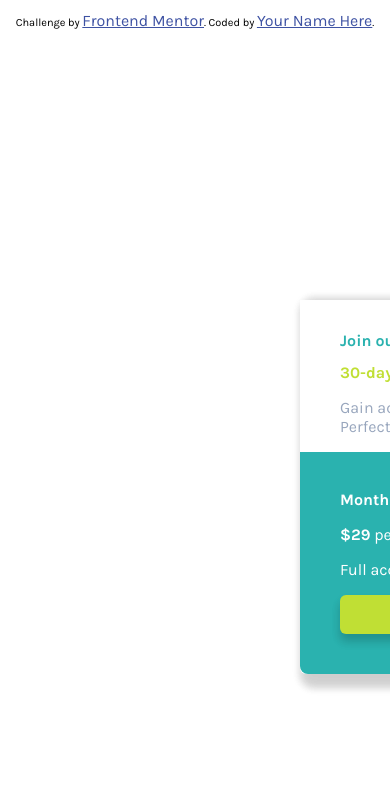
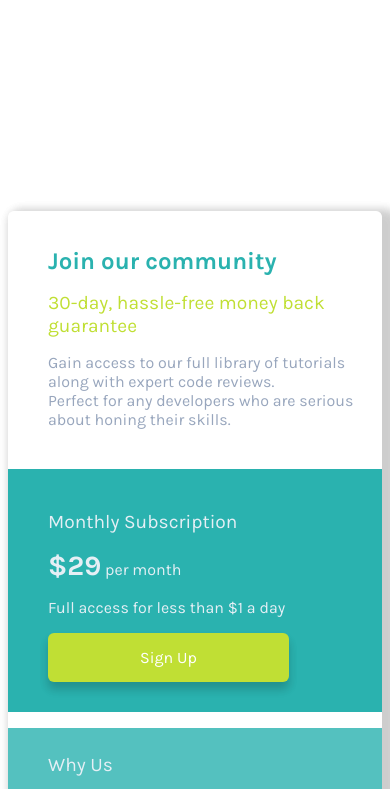
Before and after one commit to LLeith/single-price-grid, a plain HTML site: page index.html in a window 390 px wide. Shown: the top 789 px of the page. Drawn offline with Linux system fonts and the light colour scheme.

Commit message:
added button hover state & media query

```diff
--- a/CSS/style.css
+++ b/CSS/style.css
@@ -1,9 +1,9 @@
 :root {
   --Cyan: hsl(179, 62%, 43%);
+  --Cyan-Opaque: hsl(179, 62%, 43%, 0.8);
   --Bright-Yellow: hsl(71, 73%, 54%);
   --Light-Gray: hsl(204, 43%, 93%);
   --Grayish-Blue: hsl(218, 22%, 67%);
-  --Light-Cyan: hsla(179, 75%, 64%, 1);
 }
 
 * {
@@ -20,22 +20,26 @@
 h1 {
   color: var(--Cyan);
   font-weight: 700;
+  font-size: 1.5em;
 }
 
 .community_box {
   background-color: white;
   padding-left: 40px;
   padding-top: 20px;
+  border-radius: 8px;
 }
 
 .community_box h2 {
   color: var(--Bright-Yellow);
-  font-weight: 700;
+  font-weight: 400;
+  font-size: 1.2em;
 }
 
 .community_box p {
   color: var(--Grayish-Blue);
   font-weight: 400;
+  margin-bottom: 40px;
 }
 
 .sub_box {
@@ -47,36 +51,36 @@ h1 {
 }
 
 .sub_box h2 {
-  color: white;
-  font-weight: 700;
+  color: var(--Light-Gray);
+  font-weight: 400;
+  font-size: 1.2em;
 }
 
 .sub_box p {
-  color: white;
+  color: var(--Light-Gray);
   font-weight: 400;
 }
 
 .why_box {
-  background-color: var(--Light-Cyan);
+  background-color: var(--Cyan-Opaque);
   grid-column: 2;
   border-radius: 0px 0px 8px 0px;
+  padding-bottom: 30px;
 }
 
 .why_box h2 {
-  color: white;
-  font-weight: 700;
+  color: var(--Light-Gray);
+  font-weight: 400;
+  font-size: 1.2em;
   padding-left: 40px;
   padding-top: 25px;
 }
 
 .why_box ul {
-  color: white;
+  color: var(--Light-Gray);
   font-weight: 400;
 }
 
-/* .why_box h2 {
-  padding: 40px;
-} */
 strong {
   font-weight: 90px;
 }
@@ -86,10 +90,15 @@ button {
   color: white;
   border: none;
   border-radius: 6px;
-  padding: 10px 70px;
+  padding: 15px 92px;
   text-align: center;
   box-shadow: 0 8px 10px 0 rgba(0, 0, 0, 0.1), 0 6px 10px 0 rgba(0, 0, 0, 0.1);
   cursor: default;
+}
+
+button:hover {
+  background-color: var(--Grayish-Blue);
+  color: white;
 }
 
 ul {
@@ -97,17 +106,16 @@ ul {
 }
 
 .container {
-  position: fixed;
-  width: 650px;
-  top: 300px;
-  left: 300px;
+  max-width: 650px;
+  margin: auto;
+  margin-top: 25vh;
   box-shadow: 8px 6px 8px 8px rgba(0, 0, 0, 0.1), 8px 6px 8px 8px rgba(0, 0, 0, 0.1);
   border-radius: 6px;
 }
 
 #price {
   font-weight: 700;
-  font-size: 16px;
+  font-size: 28px;
 }
 
 .attribution {
@@ -118,3 +126,19 @@ ul {
 .attribution a {
   color: hsl(228, 45%, 44%);
 }
+
+@media only screen and (max-width: 500px) {
+  .boxes, .container {
+    display: block;
+    grid-gap: none;
+  }
+
+  .sub_box {
+    border-radius: 0px;
+    padding: 25px 0 30px 40px;
+  }
+
+  .why_box {
+    border-radius: 0px 0px 8px 8px;
+  }
+}
```
